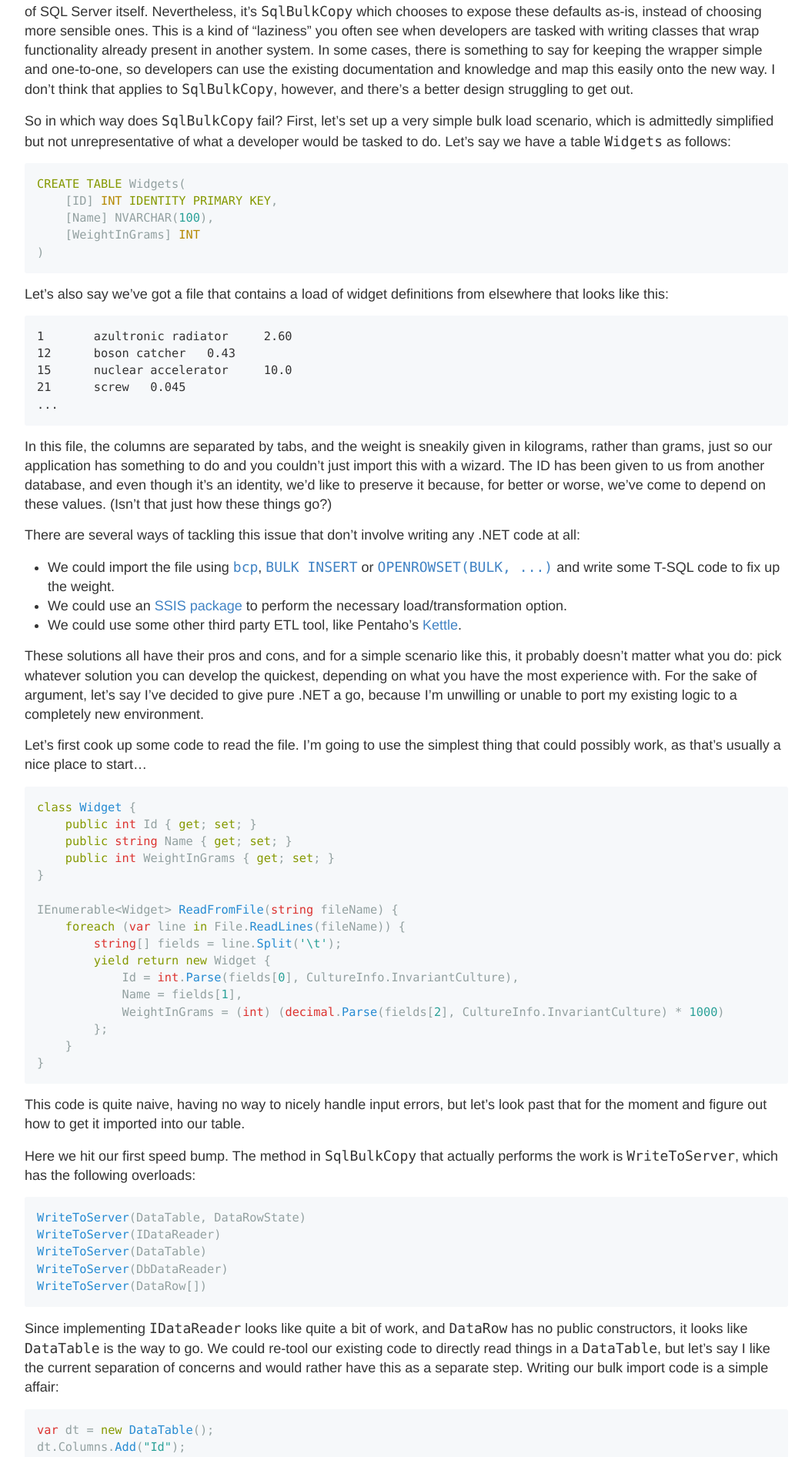
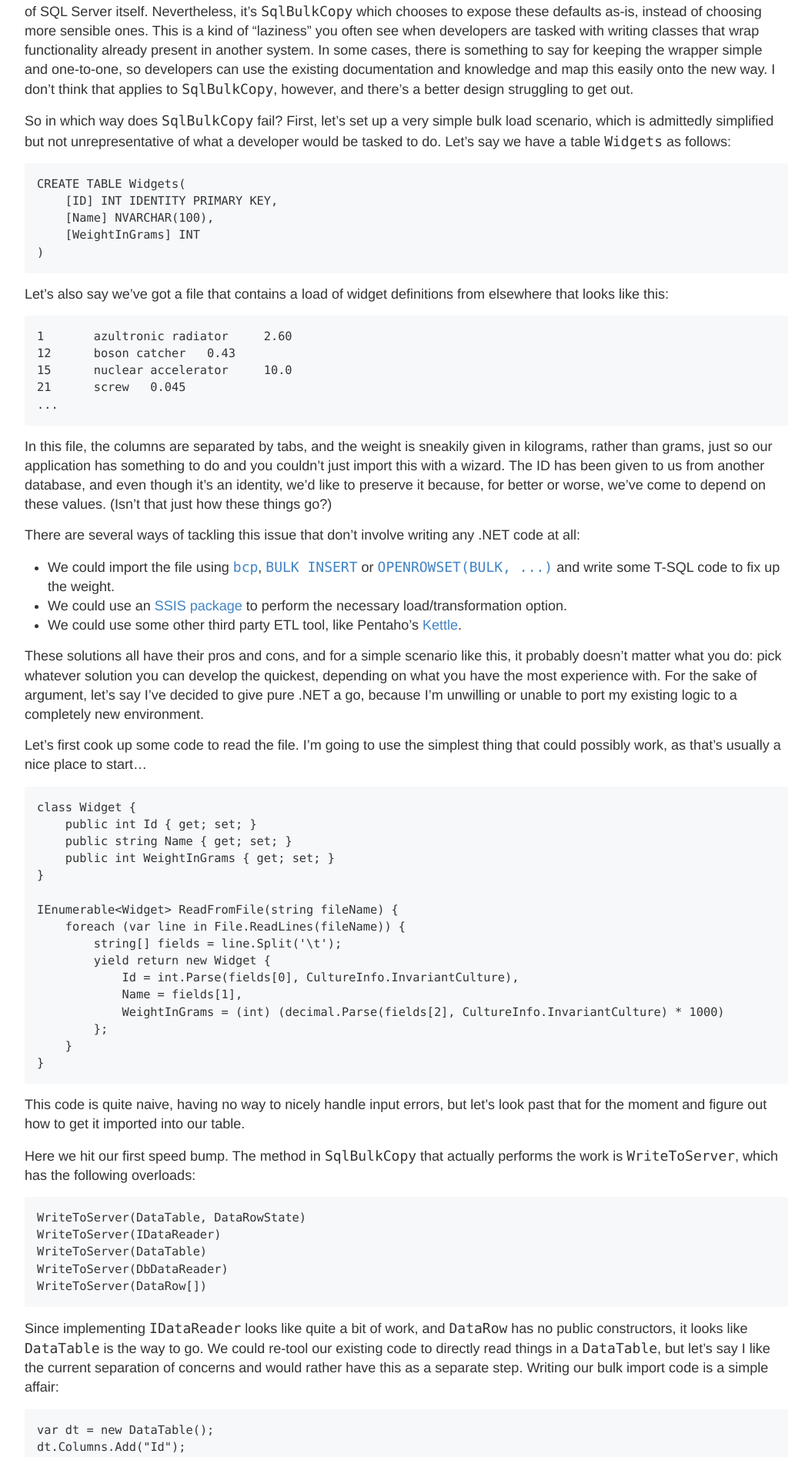
Before and after one commit to jeroen-mostert/jeroen-mostert.github.io, a Jekyll site: the page built from _posts/2019-02-19-sqlbulkcopy1.md, in a window 1280 px wide. Shown: the part 459-2352 px from the top of the page at 77% size, without its empty margins (112-1158 px from the left). Built offline with Jekyll 4.4.1, drawn with Linux system fonts in a browser that asks for light colours.

Commit message:
Update _highlights.scss

```diff
--- a/_sass/_highlights.scss
+++ b/_sass/_highlights.scss
@@ -10,72 +10,3 @@ div.highlight {
 code {
   font-family:SFMono-Regular,Consolas,Liberation Mono,Menlo,Courier,monospace;
 }
-
-.highlight .c { color: #586E75 } /* Comment */
-.highlight .err { color: #93A1A1 } /* Error */
-.highlight .g { color: #93A1A1 } /* Generic */
-.highlight .k { color: #859900 } /* Keyword */
-.highlight .l { color: #93A1A1 } /* Literal */
-.highlight .n { color: #93A1A1 } /* Name */
-.highlight .o { color: #859900 } /* Operator */
-.highlight .x { color: #CB4B16 } /* Other */
-.highlight .p { color: #93A1A1 } /* Punctuation */
-.highlight .cm { color: #586E75 } /* Comment.Multiline */
-.highlight .cp { color: #859900 } /* Comment.Preproc */
-.highlight .c1 { color: #586E75 } /* Comment.Single */
-.highlight .cs { color: #859900 } /* Comment.Special */
-.highlight .gd { color: #2AA198 } /* Generic.Deleted */
-.highlight .ge { color: #93A1A1; font-style: italic } /* Generic.Emph */
-.highlight .gr { color: #DC322F } /* Generic.Error */
-.highlight .gh { color: #CB4B16 } /* Generic.Heading */
-.highlight .gi { color: #859900 } /* Generic.Inserted */
-.highlight .go { color: #93A1A1 } /* Generic.Output */
-.highlight .gp { color: #93A1A1 } /* Generic.Prompt */
-.highlight .gs { color: #93A1A1; font-weight: bold } /* Generic.Strong */
-.highlight .gu { color: #CB4B16 } /* Generic.Subheading */
-.highlight .gt { color: #93A1A1 } /* Generic.Traceback */
-.highlight .kc { color: #CB4B16 } /* Keyword.Constant */
-.highlight .kd { color: #268BD2 } /* Keyword.Declaration */
-.highlight .kn { color: #859900 } /* Keyword.Namespace */
-.highlight .kp { color: #859900 } /* Keyword.Pseudo */
-.highlight .kr { color: #268BD2 } /* Keyword.Reserved */
-.highlight .kt { color: #DC322F } /* Keyword.Type */
-.highlight .ld { color: #93A1A1 } /* Literal.Date */
-.highlight .m { color: #2AA198 } /* Literal.Number */
-.highlight .s { color: #2AA198 } /* Literal.String */
-.highlight .na { color: #93A1A1 } /* Name.Attribute */
-.highlight .nb { color: #B58900 } /* Name.Builtin */
-.highlight .nc { color: #268BD2 } /* Name.Class */
-.highlight .no { color: #CB4B16 } /* Name.Constant */
-.highlight .nd { color: #268BD2 } /* Name.Decorator */
-.highlight .ni { color: #CB4B16 } /* Name.Entity */
-.highlight .ne { color: #CB4B16 } /* Name.Exception */
-.highlight .nf { color: #268BD2 } /* Name.Function */
-.highlight .nl { color: #93A1A1 } /* Name.Label */
-.highlight .nn { color: #93A1A1 } /* Name.Namespace */
-.highlight .nx { color: #555 } /* Name.Other */
-.highlight .py { color: #93A1A1 } /* Name.Property */
-.highlight .nt { color: #268BD2 } /* Name.Tag */
-.highlight .nv { color: #268BD2 } /* Name.Variable */
-.highlight .ow { color: #859900 } /* Operator.Word */
-.highlight .w { color: #93A1A1 } /* Text.Whitespace */
-.highlight .mf { color: #2AA198 } /* Literal.Number.Float */
-.highlight .mh { color: #2AA198 } /* Literal.Number.Hex */
-.highlight .mi { color: #2AA198 } /* Literal.Number.Integer */
-.highlight .mo { color: #2AA198 } /* Literal.Number.Oct */
-.highlight .sb { color: #586E75 } /* Literal.String.Backtick */
-.highlight .sc { color: #2AA198 } /* Literal.String.Char */
-.highlight .sd { color: #93A1A1 } /* Literal.String.Doc */
-.highlight .s2 { color: #2AA198 } /* Literal.String.Double */
-.highlight .se { color: #CB4B16 } /* Literal.String.Escape */
-.highlight .sh { color: #93A1A1 } /* Literal.String.Heredoc */
-.highlight .si { color: #2AA198 } /* Literal.String.Interpol */
-.highlight .sx { color: #2AA198 } /* Literal.String.Other */
-.highlight .sr { color: #DC322F } /* Literal.String.Regex */
-.highlight .s1 { color: #2AA198 } /* Literal.String.Single */
-.highlight .ss { color: #2AA198 } /* Literal.String.Symbol */
-.highlight .bp { color: #268BD2 } /* Name.Builtin.Pseudo */
-.highlight .vc { color: #268BD2 } /* Name.Variable.Class */
-.highlight .vg { color: #268BD2 } /* Name.Variable.Global */
-.highlight .vi { color: #268BD2 } /* Name.Variable.Instance */
-.highlight .il { color: #2AA198 } /* Literal.Number.Integer.Long */
```
